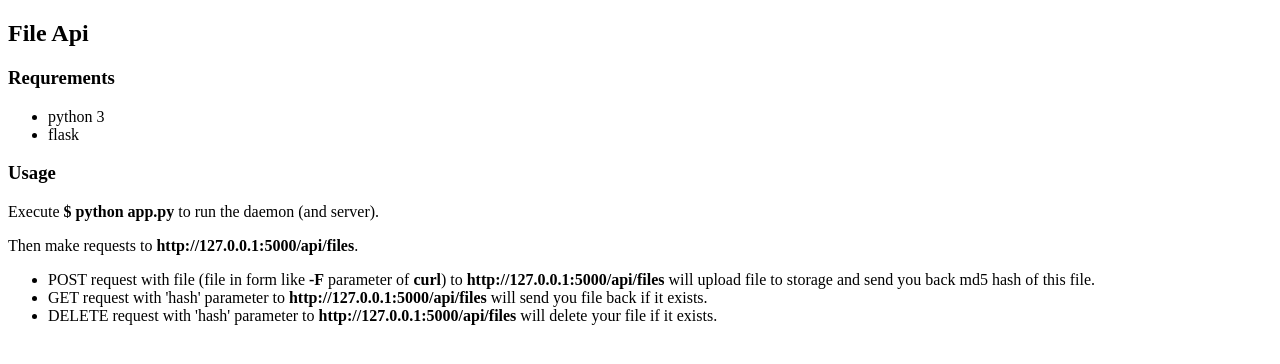
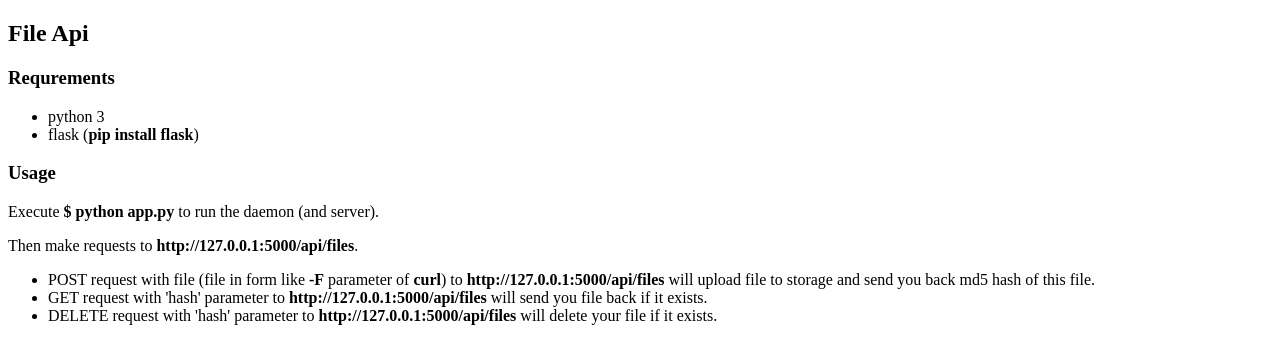
Before and after one commit to smgd/fileapi, a Flask app: page / in a window 1280 px wide. Shown: the top 364 px of the page. Run offline with Flask 2, Linux system fonts and the light colour scheme.

Commit message:
add docs

```diff
--- a/templates/index.html
+++ b/templates/index.html
@@ -9,7 +9,7 @@
     <h3>Requrements</h3>
 	<ul>
 		<li>python 3</li>
-		<li>flask</li>
+		<li>flask (<b>pip install flask</b>)</li>
 	</ul>
 	<h3>Usage</h3>
 	<p>Execute <b>$ python app.py</b> to run the daemon (and server).</p>
```
